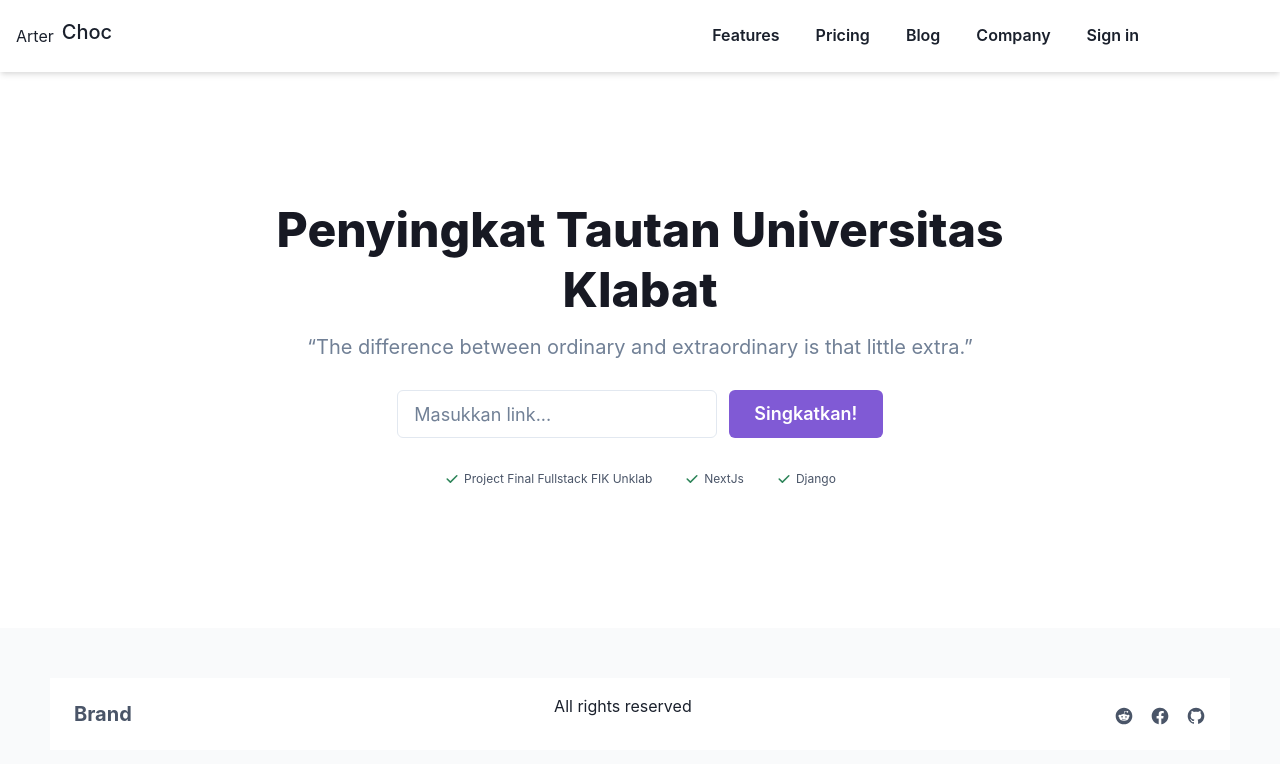
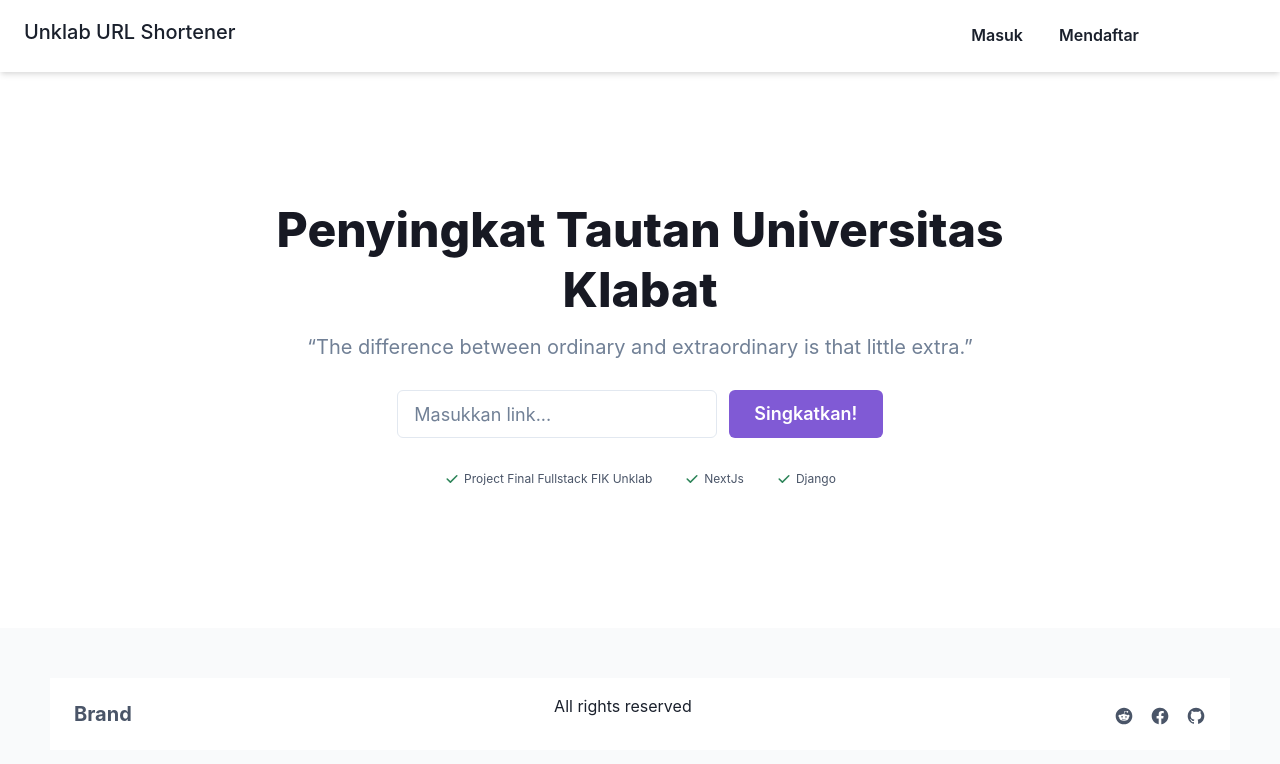
Before and after one commit to animemoeus/unklab-url-shortener-frontend, a Next.js app: page / in a window 1280 px wide. Shown: the top 764 px of the page. Built offline with nearby package versions, Linux system fonts and the light colour scheme.

Commit message:
update navbar link

```diff
--- a/components/molecules/Navbar/index.js
+++ b/components/molecules/Navbar/index.js
@@ -1,3 +1,4 @@
+import Link from "next/link";
 import React from "react";
 
 import {
@@ -14,7 +15,6 @@ import {
   CloseButton,
 } from "@chakra-ui/react";
 import { AiOutlineMenu } from "react-icons/ai";
-// import { Logo } from "@choc-ui/logo";
 
 export default function Gslr() {
   const bg = useColorModeValue("white", "gray.800");
@@ -37,11 +37,10 @@ export default function Gslr() {
               display="flex"
               alignItems="center"
             >
-              Arter
               <VisuallyHidden>Choc</VisuallyHidden>
             </chakra.a>
             <chakra.h1 fontSize="xl" fontWeight="medium" ml="2">
-              Choc
+              Unklab URL Shortener
             </chakra.h1>
           </Flex>
           <HStack display="flex" alignItems="center" spacing={1}>
@@ -51,11 +50,20 @@ export default function Gslr() {
               color="brand.500"
               display={{ base: "none", md: "inline-flex" }}
             >
-              <Button variant="ghost">Features</Button>
+              {/* <Button variant="ghost">Features</Button>
               <Button variant="ghost">Pricing</Button>
               <Button variant="ghost">Blog</Button>
-              <Button variant="ghost">Company</Button>
-              <Button variant="ghost">Sign in</Button>
+              <Button variant="ghost">Company</Button> */}
+              <Link href="/login">
+                <a>
+                  <Button variant="ghost">Masuk</Button>
+                </a>
+              </Link>
+              <Link href="/register">
+                <a>
+                  <Button variant="ghost">Mendaftar</Button>
+                </a>
+              </Link>
             </HStack>
             <Button colorScheme="brand" size="sm">
               Get Started
@@ -91,7 +99,7 @@ export default function Gslr() {
                   onClick={mobileNav.onClose}
                 />
 
-                <Button w="full" variant="ghost">
+                {/* <Button w="full" variant="ghost">
                   Features
                 </Button>
                 <Button w="full" variant="ghost">
@@ -102,10 +110,21 @@ export default function Gslr() {
                 </Button>
                 <Button w="full" variant="ghost">
                   Company
-                </Button>
-                <Button w="full" variant="ghost">
-                  Sign in
-                </Button>
+                </Button> */}
+                <Link href="/login">
+                  <a>
+                    <Button w="full" variant="ghost">
+                      Masuk
+                    </Button>
+                  </a>
+                </Link>
+                <Link href="/register">
+                  <a>
+                    <Button w="full" variant="ghost">
+                      Mendaftar
+                    </Button>
+                  </a>
+                </Link>
               </VStack>
             </Box>
           </HStack>
```
